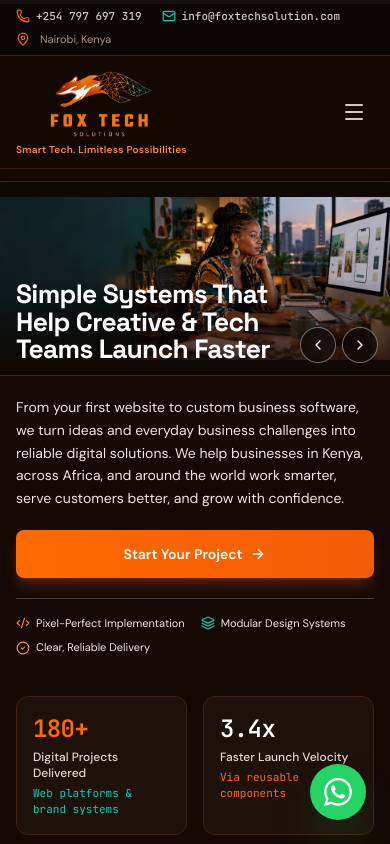
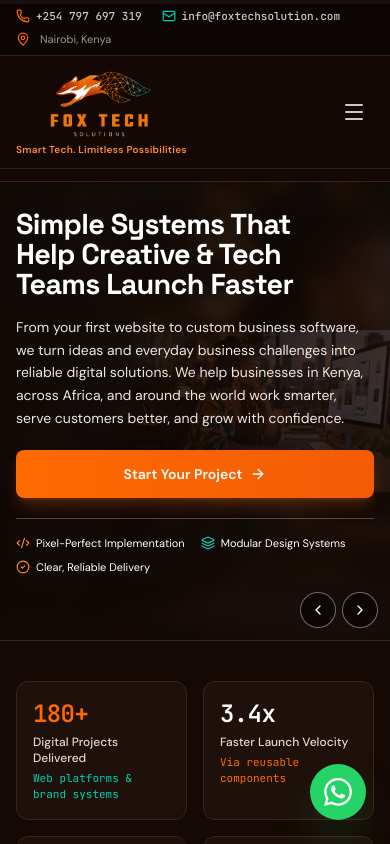
Before and after one commit to johnorengo/Fox-Tech-Portfolio, a React (Vite) app: page / in a window 390 px wide. Shown: the top 844 px of the page. Built offline with nearby package versions, Linux system fonts and the light colour scheme.

Commit message:
Overlay mobile hero copy on the image

```diff
--- a/src/components/Hero.tsx
+++ b/src/components/Hero.tsx
@@ -145,38 +145,40 @@ export const Hero: React.FC<HeroProps> = ({ onBookScoping }) => {
         </div>
       </div>
 
-      <div className="sm:hidden">
-        <div className="relative aspect-[2/1] overflow-hidden border-y border-[#3d2216] bg-[#100805]">
-          {carouselImages.map((slide, index) => (
+      <div className="relative isolate overflow-hidden border-y border-[#3d2216] bg-[#100805] sm:hidden">
+        {carouselImages.map((slide, index) => (
+          <React.Fragment key={slide.src}>
             <img
-              key={slide.src}
+              src={slide.src}
+              alt=""
+              aria-hidden="true"
+              fetchPriority={index === 0 ? 'high' : 'auto'}
+              loading={index < 2 ? 'eager' : 'lazy'}
+              decoding="async"
+              className={`absolute inset-0 h-full w-full scale-110 object-cover blur-sm transition-opacity duration-500 ${
+                index === currentImageIndex ? 'opacity-45' : 'opacity-0'
+              }`}
+            />
+            <img
               src={slide.src}
               alt={index === currentImageIndex ? slide.alt : ''}
               aria-hidden={index !== currentImageIndex}
-              fetchPriority={index === 0 ? 'high' : 'auto'}
-              loading={index < 2 ? 'eager' : 'lazy'}
+              loading="lazy"
               decoding="async"
               className={`absolute inset-0 h-full w-full object-contain transition-opacity duration-500 ${
-                index === currentImageIndex ? 'opacity-100' : 'opacity-0'
+                index === currentImageIndex ? 'opacity-45' : 'opacity-0'
               }`}
             />
-          ))}
-          <div className="absolute inset-0 bg-gradient-to-t from-[#100805]/90 via-[#100805]/15 to-transparent" aria-hidden="true" />
-          <h1 data-reveal="left" className="absolute bottom-3 left-4 right-24 text-[1.65rem] font-bold leading-[1.03] tracking-tight text-white [text-wrap:balance]">
+          </React.Fragment>
+        ))}
+        <div className="absolute inset-0 bg-gradient-to-r from-[#100805]/90 via-[#100805]/70 to-[#100805]/55" aria-hidden="true" />
+        <div className="absolute inset-0 bg-gradient-to-t from-[#100805]/85 via-transparent to-[#100805]/30" aria-hidden="true" />
+
+        <div className="relative z-10 px-4 pb-16 pt-7">
+          <h1 data-reveal="left" className="max-w-[22rem] text-[1.8rem] font-bold leading-[1.04] tracking-tight text-white [text-wrap:balance]">
             Simple Systems That Help Creative &amp; Tech Teams Launch Faster
           </h1>
-          <div className="absolute bottom-3 right-3 flex items-center gap-1.5">
-            <button onClick={showPrevious} aria-label="Previous hero image" className="flex h-9 w-9 items-center justify-center rounded-full border border-white/40 bg-black/45 text-white backdrop-blur focus-visible:outline-none focus-visible:ring-2 focus-visible:ring-[#00d2b4]">
-              <ChevronLeft className="h-4 w-4" />
-            </button>
-            <button onClick={showNext} aria-label="Next hero image" className="flex h-9 w-9 items-center justify-center rounded-full border border-white/40 bg-black/45 text-white backdrop-blur focus-visible:outline-none focus-visible:ring-2 focus-visible:ring-[#00d2b4]">
-              <ChevronRight className="h-4 w-4" />
-            </button>
-          </div>
-        </div>
-
-        <div className="px-4 pt-5">
-          <p data-reveal="rise" className="text-sm leading-relaxed text-[#f0e5df]">
+          <p data-reveal="rise" className="mt-4 max-w-xl text-sm leading-relaxed text-[#f0e5df]">
             From your first website to custom business software, we turn ideas and everyday business challenges into reliable digital solutions. We help businesses in Kenya, across Africa, and around the world work smarter, serve customers better, and grow with confidence.
           </p>
           <button
@@ -186,11 +188,20 @@ export const Hero: React.FC<HeroProps> = ({ onBookScoping }) => {
             <span>Start Your Project</span>
             <ArrowRight className="h-4 w-4" />
           </button>
-          <div className="mt-5 flex flex-wrap gap-x-4 gap-y-2 border-t border-white/20 pt-4 text-[11px] text-[#f0e5df]">
+          <div className="mt-5 flex flex-wrap gap-x-4 gap-y-2 border-t border-white/25 pt-4 text-[11px] text-white">
             <div className="flex items-center gap-1.5"><Code2 className="h-3.5 w-3.5 text-[#ff8a32]" /><span>Pixel-Perfect Implementation</span></div>
             <div className="flex items-center gap-1.5"><Layers className="h-3.5 w-3.5 text-[#00d2b4]" /><span>Modular Design Systems</span></div>
             <div className="flex items-center gap-1.5"><CheckCircle2 className="h-3.5 w-3.5 text-[#ff8a32]" /><span>Clear, Reliable Delivery</span></div>
           </div>
+        </div>
+
+        <div className="absolute bottom-3 right-3 z-20 flex items-center gap-1.5">
+          <button onClick={showPrevious} aria-label="Previous hero image" className="flex h-9 w-9 items-center justify-center rounded-full border border-white/40 bg-black/45 text-white backdrop-blur focus-visible:outline-none focus-visible:ring-2 focus-visible:ring-[#00d2b4]">
+            <ChevronLeft className="h-4 w-4" />
+          </button>
+          <button onClick={showNext} aria-label="Next hero image" className="flex h-9 w-9 items-center justify-center rounded-full border border-white/40 bg-black/45 text-white backdrop-blur focus-visible:outline-none focus-visible:ring-2 focus-visible:ring-[#00d2b4]">
+            <ChevronRight className="h-4 w-4" />
+          </button>
         </div>
       </div>
 
```
